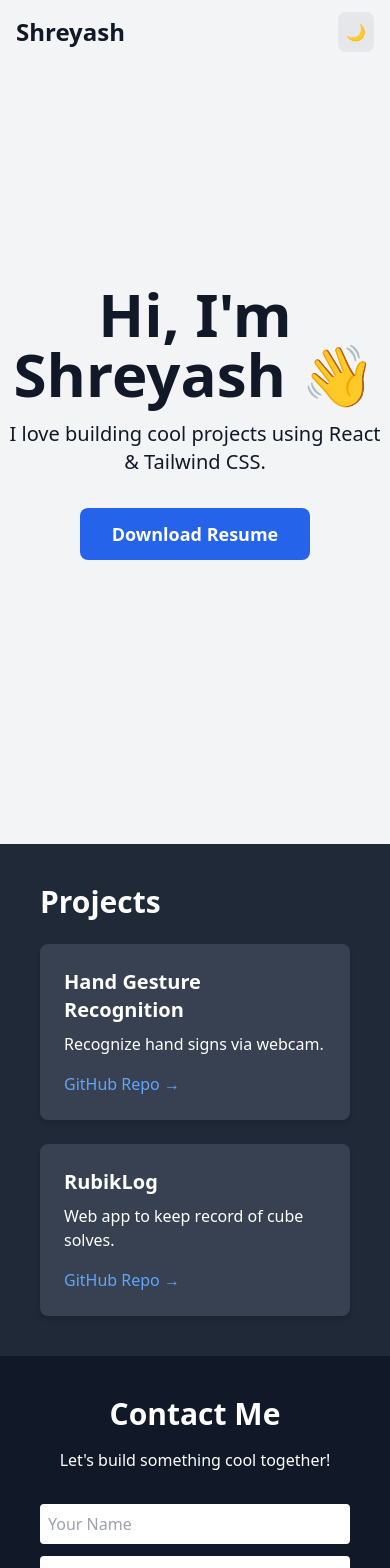
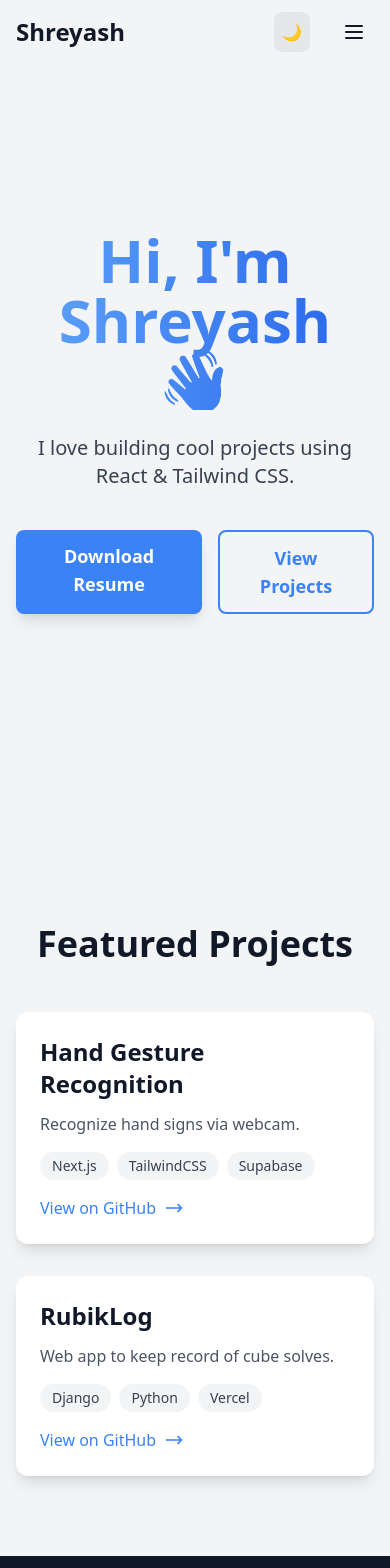
Before and after one commit to shreyuu/Portfolio, a React (Create React App) app: page / in a window 390 px wide. Shown: the top 1568 px of the page. Built offline with nearby package versions, Linux system fonts and the light colour scheme.

Commit message:
Update framer-motion to v12.6.3, enhance Hero component with animations, and improve SEO metadata

```diff
--- a/package.json
+++ b/package.json
@@ -9,7 +9,7 @@
     "@testing-library/react": "^16.2.0",
     "@testing-library/user-event": "^13.5.0",
     "@vercel/speed-insights": "^1.2.0",
-    "framer-motion": "^12.6.2",
+    "framer-motion": "^12.6.3",
     "react": "^19.0.0",
     "react-dom": "^19.0.0",
     "react-helmet": "^6.1.0",
--- a/src/App.js
+++ b/src/App.js
@@ -1,5 +1,6 @@
 import React from "react";
 import { Helmet } from "react-helmet";
+import { AnimatePresence } from "framer-motion";
 import Navbar from "./components/Navbar";
 import Hero from "./components/Hero";
 import Projects from "./components/Projects";
@@ -8,32 +9,36 @@ import { SpeedInsights } from "@vercel/speed-insights/react";
 
 function App() {
   return (
-    <>
+    <AnimatePresence mode="wait">
       <Helmet>
-        <title>Shreyash Meshram | Portfolio</title>
+        <title>Shreyash Meshram | React Developer</title>
         <meta
           name="description"
-          content="Portfolio of Shreyash Meshram, a React developer."
+          content="Portfolio of Shreyash Meshram, a passionate React developer specializing in modern web applications."
         />
-        <meta property="og:title" content="Shreyash Meshram | Portfolio" />
+        <meta property="og:title" content="Shreyash Meshram | React Developer" />
         <meta
           property="og:description"
-          content="Portfolio of Shreyash Meshram, a React developer."
+          content="Portfolio of Shreyash Meshram, a passionate React developer specializing in modern web applications."
         />
+        <meta property="og:type" content="website" />
         <meta name="viewport" content="width=device-width, initial-scale=1" />
+        <meta name="theme-color" content="#3B82F6" />
+        <link rel="canonical" href="https://shreyash.dev" />
       </Helmet>
-      <div className="app">
+
+      <div className="app min-h-screen bg-background-light dark:bg-background-dark">
         <SpeedInsights />
-        <header>
+        <header className="relative z-50">
           <Navbar />
         </header>
-        <main>
+        <main className="relative z-0">
           <Hero />
           <Projects />
           <Contact />
         </main>
       </div>
-    </>
+    </AnimatePresence>
   );
 }
 
--- a/src/components/Hero.js
+++ b/src/components/Hero.js
@@ -1,43 +1,64 @@
 import { motion } from "framer-motion";
 
 const Hero = () => {
+    const fadeInUp = {
+        hidden: { opacity: 0, y: 20 },
+        visible: { opacity: 1, y: 0 },
+    };
+
     return (
         <motion.section
-            className="h-screen flex flex-col items-center justify-center bg-gray-100 dark:bg-gray-900 text-gray-900 dark:text-white"
+            className="h-screen flex flex-col items-center justify-center bg-background-light dark:bg-background-dark"
             initial={{ opacity: 0 }}
             animate={{ opacity: 1 }}
             transition={{ duration: 0.8 }}
         >
             <motion.div
-                initial={{ y: 30, opacity: 0 }}
-                animate={{ y: 0, opacity: 1 }}
-                transition={{ delay: 0.2, duration: 0.5 }}
-                className="text-center"
+                className="text-center max-w-2xl px-4"
+                variants={fadeInUp}
+                initial="hidden"
+                animate="visible"
+                transition={{ duration: 0.5 }}
             >
                 <motion.h1
-                    className="text-6xl font-bold mb-4"
+                    className="text-6xl md:text-7xl font-bold mb-6 bg-gradient-to-r from-primary-light to-primary-dark bg-clip-text text-transparent"
                     whileHover={{ scale: 1.05 }}
                     transition={{ type: "spring", stiffness: 200 }}
                 >
                     Hi, I'm Shreyash 👋
                 </motion.h1>
                 <motion.p
-                    className="text-xl mb-8"
+                    className="text-xl md:text-2xl mb-10 text-gray-700 dark:text-gray-300"
                     initial={{ opacity: 0 }}
                     animate={{ opacity: 1 }}
                     transition={{ delay: 0.4 }}
                 >
                     I love building cool projects using React & Tailwind CSS.
                 </motion.p>
+                <motion.div
+                    className="flex gap-4 justify-center"
+                    initial={{ opacity: 0 }}
+                    animate={{ opacity: 1 }}
+                    transition={{ delay: 0.6 }}
+                >
                     <motion.a
                         href="/resume.pdf"
                         download
-                    className="inline-block bg-blue-600 text-white py-3 px-8 rounded-lg text-lg font-semibold hover:bg-blue-700 transition-colors"
+                        className="bg-primary hover:bg-primary-dark text-white py-3 px-8 rounded-lg text-lg font-semibold transition-all shadow-lg hover:shadow-xl"
                         whileHover={{ scale: 1.05 }}
                         whileTap={{ scale: 0.95 }}
                     >
                         Download Resume
                     </motion.a>
+                    <motion.a
+                        href="#projects"
+                        className="border-2 border-primary text-primary dark:text-primary-light hover:bg-primary hover:text-white py-3 px-8 rounded-lg text-lg font-semibold transition-all"
+                        whileHover={{ scale: 1.05 }}
+                        whileTap={{ scale: 0.95 }}
+                    >
+                        View Projects
+                    </motion.a>
+                </motion.div>
             </motion.div>
         </motion.section>
     );
--- a/src/components/Navbar.js
+++ b/src/components/Navbar.js
@@ -1,9 +1,10 @@
 import React, { useState, useEffect } from "react";
-import { motion } from "framer-motion";
+import { motion, AnimatePresence } from "framer-motion";
 
 const Navbar = () => {
     const [theme, setTheme] = useState(localStorage.getItem("theme") || "light");
     const [isScrolled, setIsScrolled] = useState(false);
+    const [isMobileMenuOpen, setIsMobileMenuOpen] = useState(false);
 
     useEffect(() => {
         document.documentElement.classList.toggle("dark", theme === "dark");
@@ -38,12 +39,14 @@ const Navbar = () => {
                     </motion.h1>
 
                     <div className="flex items-center space-x-6">
+                        {/* Desktop Menu */}
                         <div className="hidden sm:flex space-x-6">
                             <NavLink href="#about">About</NavLink>
                             <NavLink href="#projects">Projects</NavLink>
                             <NavLink href="#contact">Contact</NavLink>
                         </div>
 
+                        {/* Theme Toggle */}
                         <motion.button
                             onClick={() => setTheme(theme === "light" ? "dark" : "light")}
                             className="p-2 rounded-lg bg-gray-200 dark:bg-gray-700 text-gray-800 dark:text-gray-200"
@@ -52,12 +55,68 @@ const Navbar = () => {
                         >
                             {theme === "light" ? "🌙" : "☀️"}
                         </motion.button>
+
+                        {/* Mobile Menu Button */}
+                        <motion.button
+                            className="sm:hidden p-2"
+                            onClick={() => setIsMobileMenuOpen(!isMobileMenuOpen)}
+                            whileTap={{ scale: 0.95 }}
+                        >
+                            <span className="sr-only">Open menu</span>
+                            <svg
+                                className="w-6 h-6 text-gray-900 dark:text-white"
+                                fill="none"
+                                strokeLinecap="round"
+                                strokeLinejoin="round"
+                                strokeWidth="2"
+                                viewBox="0 0 24 24"
+                                stroke="currentColor"
+                            >
+                                {isMobileMenuOpen ? (
+                                    <path d="M6 18L18 6M6 6l12 12" />
+                                ) : (
+                                    <path d="M4 6h16M4 12h16M4 18h16" />
+                                )}
+                            </svg>
+                        </motion.button>
                     </div>
                 </div>
+
+                {/* Mobile Menu */}
+                <AnimatePresence>
+                    {isMobileMenuOpen && (
+                        <motion.div
+                            className="sm:hidden"
+                            initial={{ opacity: 0, height: 0 }}
+                            animate={{ opacity: 1, height: "auto" }}
+                            exit={{ opacity: 0, height: 0 }}
+                            transition={{ duration: 0.3 }}
+                        >
+                            <div className="px-2 pt-2 pb-3 space-y-1">
+                                <MobileNavLink href="#about">About</MobileNavLink>
+                                <MobileNavLink href="#projects">Projects</MobileNavLink>
+                                <MobileNavLink href="#contact">Contact</MobileNavLink>
+                            </div>
+                        </motion.div>
+                    )}
+                </AnimatePresence>
             </div>
         </motion.nav>
     );
 };
+
+// Add MobileNavLink component
+const MobileNavLink = ({ href, children }) => (
+    <motion.a
+        href={href}
+        className="block px-3 py-2 rounded-md text-base font-medium text-gray-700 dark:text-gray-300 hover:text-gray-900 dark:hover:text-white hover:bg-gray-200 dark:hover:bg-gray-700"
+        whileHover={{ x: 10 }}
+        whileTap={{ scale: 0.95 }}
+        onClick={() => window.scrollTo({ top: document.querySelector(href).offsetTop, behavior: 'smooth' })}
+    >
+        {children}
+    </motion.a>
+);
 
 const NavLink = ({ href, children }) => (
     <motion.a
--- a/src/components/Projects.js
+++ b/src/components/Projects.js
@@ -1,4 +1,5 @@
 import React from "react";
+import { motion } from "framer-motion";
 
 const projects = [
     {
@@ -11,28 +12,88 @@ const projects = [
         title: "RubikLog",
         description: "Web app to keep record of cube solves.",
         technologies: ["Django", "Python", "Vercel"],
-        github: "https://github.com/shreyuu/RubikLog"
-        ,
+        github: "https://github.com/shreyuu/RubikLog",
     },
 ];
 
 const Projects = () => {
     return (
-        <section id="projects" className="p-10 bg-gray-800 text-white">
-            <h2 className="text-3xl font-bold mb-6">Projects</h2>
-            <div className="grid grid-cols-1 md:grid-cols-2 gap-6">
-                {projects.map((project, index) => (
-                    <div key={index} className="bg-gray-700 p-6 rounded-lg shadow-md">
-                        <h3 className="text-xl font-semibold">{project.title}</h3>
-                        <p className="mt-2">{project.description}</p>
-                        <a href={project.github} target="_blank" rel="noopener noreferrer" className="mt-4 block text-blue-400">
-                            GitHub Repo →
-                        </a>
-                    </div>
-                ))}
-            </div>
+        <section
+            id="projects"
+            className="py-20 px-4 bg-background-light dark:bg-background-dark"
+        >
+            <motion.div
+                className="max-w-6xl mx-auto"
+                initial={{ opacity: 0, y: 20 }}
+                whileInView={{ opacity: 1, y: 0 }}
+                transition={{ duration: 0.5 }}
+                viewport={{ once: true }}
+            >
+                <h2 className="text-4xl font-bold mb-12 text-center text-gray-900 dark:text-white">
+                    Featured Projects
+                </h2>
+                <div className="grid grid-cols-1 md:grid-cols-2 gap-8">
+                    {projects.map((project, index) => (
+                        <ProjectCard key={index} project={project} index={index} />
+                    ))}
+                </div>
+            </motion.div>
         </section>
     );
 };
 
+const ProjectCard = ({ project, index }) => {
+    return (
+        <motion.div
+            className="bg-white dark:bg-gray-800 rounded-xl shadow-lg overflow-hidden"
+            initial={{ opacity: 0, y: 20 }}
+            whileInView={{ opacity: 1, y: 0 }}
+            transition={{ duration: 0.5, delay: index * 0.2 }}
+            viewport={{ once: true }}
+            whileHover={{ y: -5 }}
+        >
+            <div className="p-6">
+                <h3 className="text-2xl font-bold mb-3 text-gray-900 dark:text-white">
+                    {project.title}
+                </h3>
+                <p className="text-gray-600 dark:text-gray-300 mb-4">
+                    {project.description}
+                </p>
+                <div className="flex flex-wrap gap-2 mb-4">
+                    {project.technologies.map((tech, index) => (
+                        <span
+                            key={index}
+                            className="px-3 py-1 bg-gray-100 dark:bg-gray-700 rounded-full text-sm text-gray-700 dark:text-gray-300"
+                        >
+                            {tech}
+                        </span>
+                    ))}
+                </div>
+                <motion.a
+                    href={project.github}
+                    target="_blank"
+                    rel="noopener noreferrer"
+                    className="inline-flex items-center text-primary dark:text-primary-light hover:text-primary-dark transition-colors"
+                    whileHover={{ x: 5 }}
+                >
+                    View on GitHub
+                    <svg
+                        className="w-5 h-5 ml-2"
+                        fill="none"
+                        stroke="currentColor"
+                        viewBox="0 0 24 24"
+                    >
+                        <path
+                            strokeLinecap="round"
+                            strokeLinejoin="round"
+                            strokeWidth={2}
+                            d="M17 8l4 4m0 0l-4 4m4-4H3"
+                        />
+                    </svg>
+                </motion.a>
+            </div>
+        </motion.div>
+    );
+};
+
 export default Projects;
```
Also changed, not shown: 1 other file (tests, documents, lock files or other folders). Lines whose indentation alone changed are shown as unchanged.
